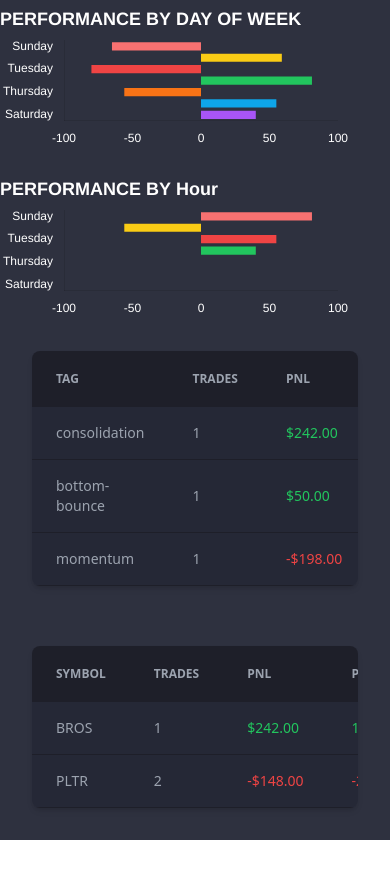
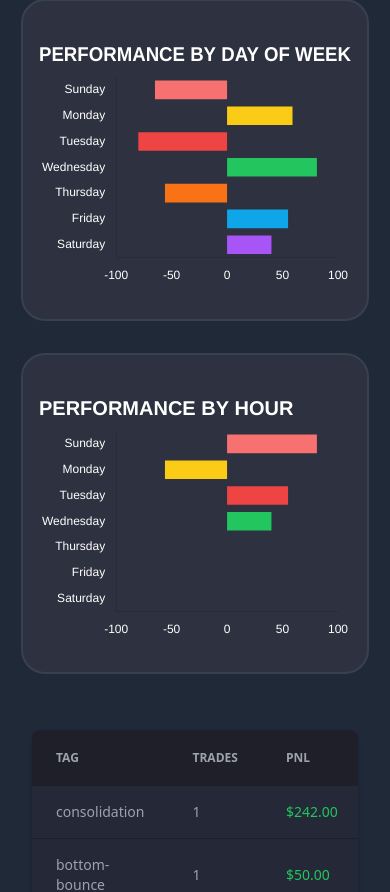
Before and after one commit to owaisrafiq05/Stock-Journal-Trading-Dashboard, a React (Vite) app: page / in a window 390 px wide. Shown: the part 1683-2575 px from the top of the page. Before the commit the page ends 2523 px from the top, so only its background shows below. Built offline with nearby package versions, Linux system fonts and the light colour scheme.

Commit message:
second dashboard responsive done

```diff
--- a/src/Second-Dashboard/TagsTable.jsx
+++ b/src/Second-Dashboard/TagsTable.jsx
@@ -40,7 +40,7 @@ const TagsTable = () => {
     ];
 
     return (
-      <div className="overflow-x-auto relative shadow-md rounded-lg mt-8 md:w-[50%]">
+      <div className="overflow-x-auto relative shadow-md rounded-lg md:w-[50%]">
         <table className="w-full text-sm text-left text-gray-400">
           <thead className="text-xs uppercase bg-[#1E1F29]">
             <tr>
@@ -69,7 +69,7 @@ const TagsTable = () => {
 
 export const Dashboard = () => {
   return (
-    <div className="p-8 bg-[#2E313F] flex flex-wrap gap-7 justify-center">
+    <div className="p-8 bg-gray-800 flex gap-7 flex-col md:flex-row sm:flex-row lg:flex-row justify-start align-start">
       <TagsTable />
       <SymbolsTable />
     </div>
--- a/src/Second-Dashboard/dash2.jsx
+++ b/src/Second-Dashboard/dash2.jsx
@@ -19,7 +19,7 @@ const dash2 = () => {
   ];
 
   return (
-    <div className="min-h-[100vh] bg-[#2E313F] w-100">
+    <div className="min-h-[100vh] bg-gray-800 w-100">
       <div className="bg-blue-gray-800 p-6 rounded-lg shadow-lg flex flex-wrap gap-6">
         {cardsData.map((element, index) => {
           return <StatCard title={element.title} value="67%" streak="win" />;
@@ -29,17 +29,18 @@ const dash2 = () => {
         <StatCard title="WIN STREAK" value="2" streak="win" />
         <StatCard title="LOSS STREAK" value="1" streak="loss" />
       </div>
-      <div className="flex flex-wrap justify-center gap-5 mt-5 w-[90%] ">
-        <div className="w-[100%] md:w-[50%]  overflow-hidden ">
+        <div className="flex-col flex lg:flex-row justify-evenly align-center mt-5 w-screen">
+        <div className="bg-[#2E313F] px-4 py-8 rounded-3xl w-80% mx-auto lg:mx-0 lg:w-[45%] border-gray-700 border-2">
           <MyBarChart
             title="PERFORMANCE BY DAY OF WEEK"
             data={[-65, 59, -80, 81, -56, 55, 40]}
           />
         </div>
-        <div className="w-[100%] md:w-[50%] overflow-hidden">
-          <MyBarChart title="PERFORMANCE BY Hour" data={[81, -56, 55, 40]} />
+        <div className="bg-[#2E313F] mt-8 lg:mt-0 px-4 py-8 rounded-3xl w-80% mx-auto lg:mx-0 lg:w-[45%] border-gray-700 border-2">
+          <MyBarChart title="PERFORMANCE BY HOUR" data={[81, -56, 55, 40]} />
         </div>
-      </div>
+        </div>
+      <br />
       <Dashboard />
     </div>
   );
--- a/src/Second-Dashboard/graph.jsx
+++ b/src/Second-Dashboard/graph.jsx
@@ -52,7 +52,7 @@ const MyBarChart = ({ title, data }) => {
         color: 'white', // Title color
         align: 'start', // Title align to the start
         font: {
-          size: 18, // Title font size
+          size: 20, // Title font size
         },
       },
     },
@@ -60,7 +60,7 @@ const MyBarChart = ({ title, data }) => {
     maintainAspectRatio: false, // Maintain the aspect ratio
   };
   return (
-    <div > {/* Customize width, height and background color */}
+    <div className='w-[80vw] h-[30vh] lg:w-[40vw] lg:h-[30vh]'> {/* Customize width, height and background color */}
       <Bar data={chartData} options={options} />
     </div>
   );
```
